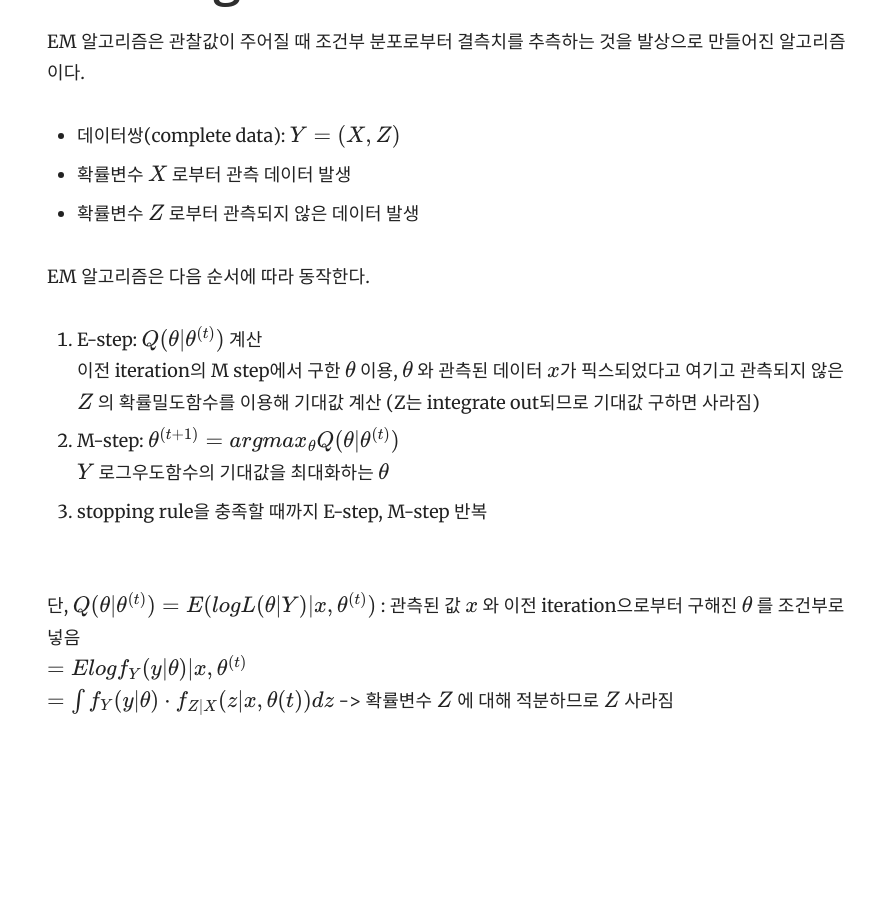
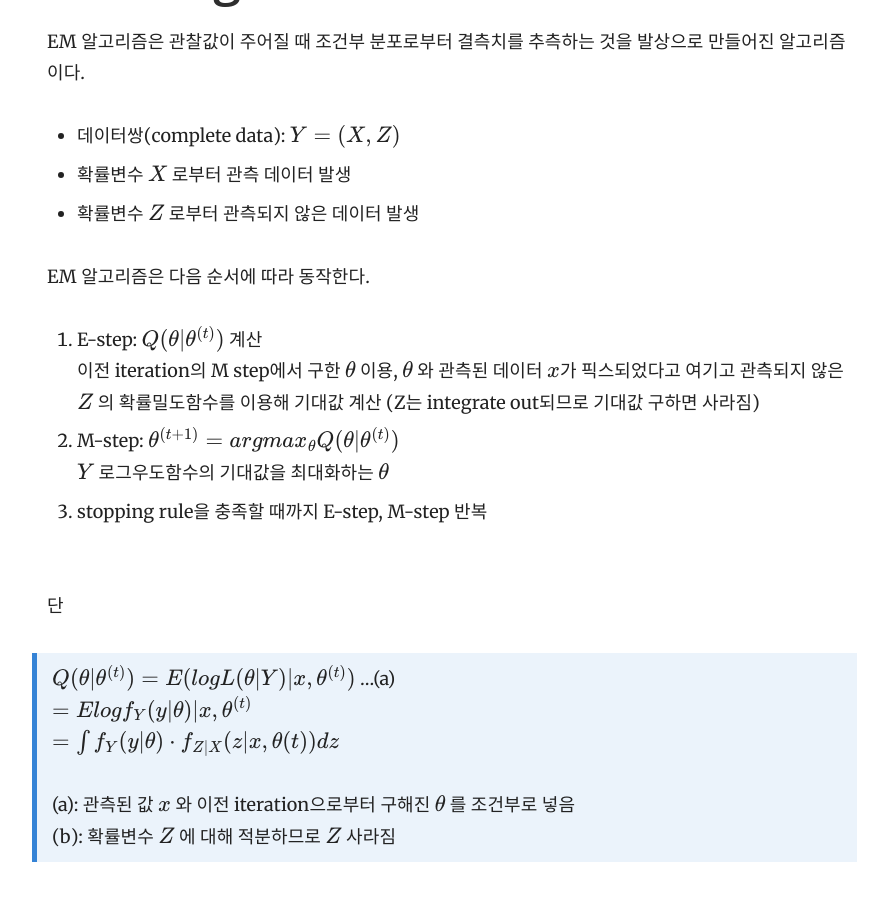
Before and after one commit to yrk3434/yrk3434.github.io, a Jekyll site: the page built from _docs/Theory/Computational Statistics_Optimization.md, in a window 1280 px wide and 900 px high, scrolled down 14344 px. Shown: the whole window, without its empty margins (343-1231 px from the left). Built offline with Jekyll 4.4.1, drawn with Linux system fonts in a browser that asks for light colours; formulas are drawn with MathJax 3; before the commit the page ends 15112 px from its top, so only the background shows below that.

Commit message:
Update Computational Statistics_Optimization.md

```diff
--- a/_docs/Theory/Computational Statistics_Optimization.md
+++ b/_docs/Theory/Computational Statistics_Optimization.md
@@ -416,6 +416,10 @@ $ Y $ 로그우도함수의 기대값을 최대화하는 $ \theta $
 3. stopping rule을 충족할 때까지 E-step, M-step 반복
 
 <br/>
-단, $ Q(\theta|\theta^{(t)}) = E ( log L(\theta|Y) | x, \theta^{(t)} ) $ : 관측된 값 $ x $ 와 이전 iteration으로부터 구해진 $ \theta $ 를 조건부로 넣음 <br/>
-$ = E \{ log f_Y(y|\theta) | x, \theta^{(t)} \} $ <br/>
-$ = \int f_Y(y|\theta) \cdot f_{Z|X}(z|x,\theta{(t)}) dz $ -> 확률변수 $ Z $ 에 대해 적분하므로 $ Z $ 사라짐 <br/>
+단
+> $ Q(\theta|\theta^{(t)}) = E ( log L(\theta|Y) | x, \theta^{(t)} ) $ ...(a)  <br/>
+> $ = E \{ log f_Y(y|\theta) | x, \theta^{(t)} \} $ <br/>
+> $ = \int f_Y(y|\theta) \cdot f_{Z|X}(z|x,\theta{(t)}) dz $  <br/>
+<br/>
+(a): 관측된 값 $ x $ 와 이전 iteration으로부터 구해진 $ \theta $ 를 조건부로 넣음 <br/>
+(b): 확률변수 $ Z $ 에 대해 적분하므로 $ Z $ 사라짐 <br/>
```
